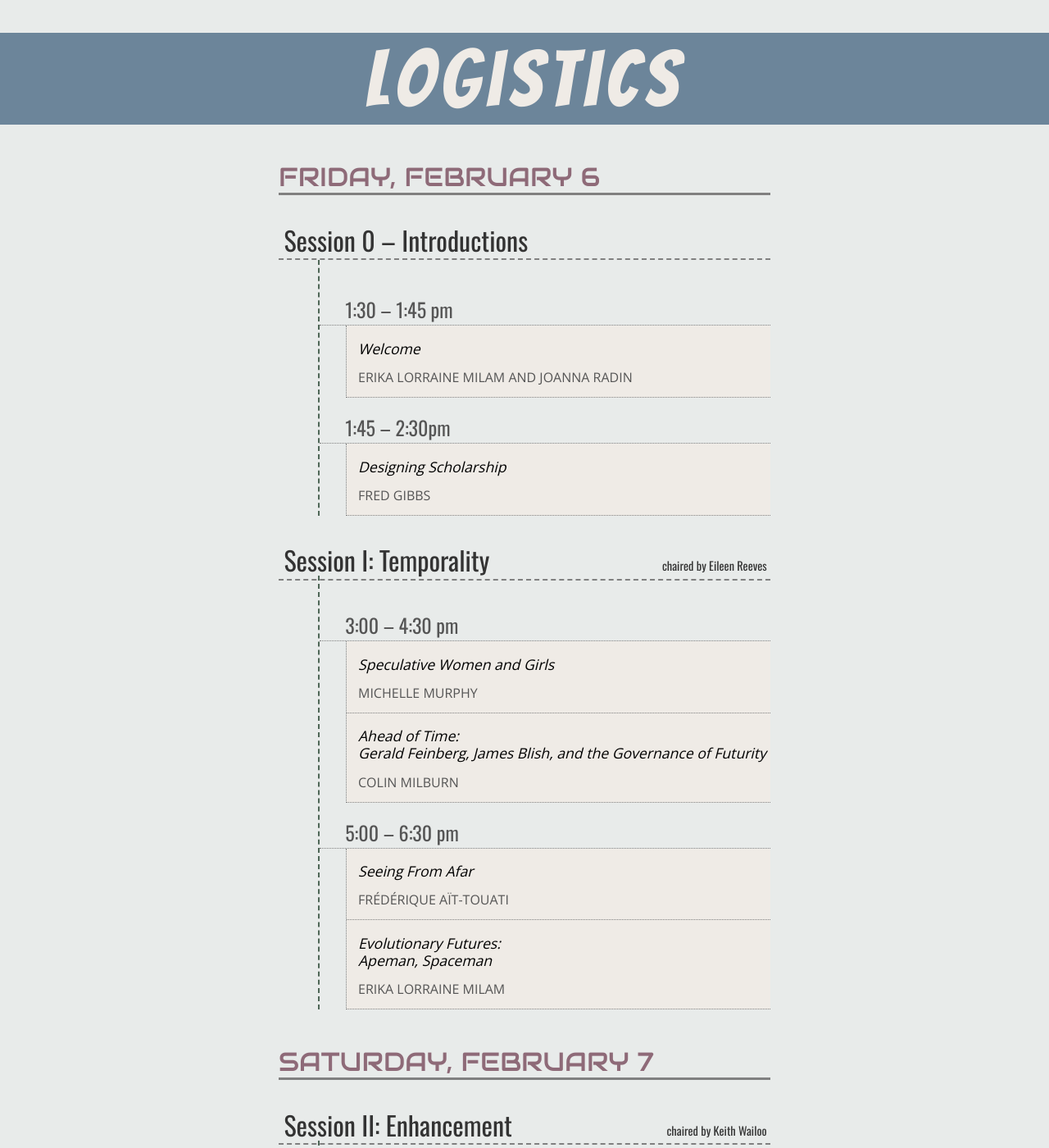
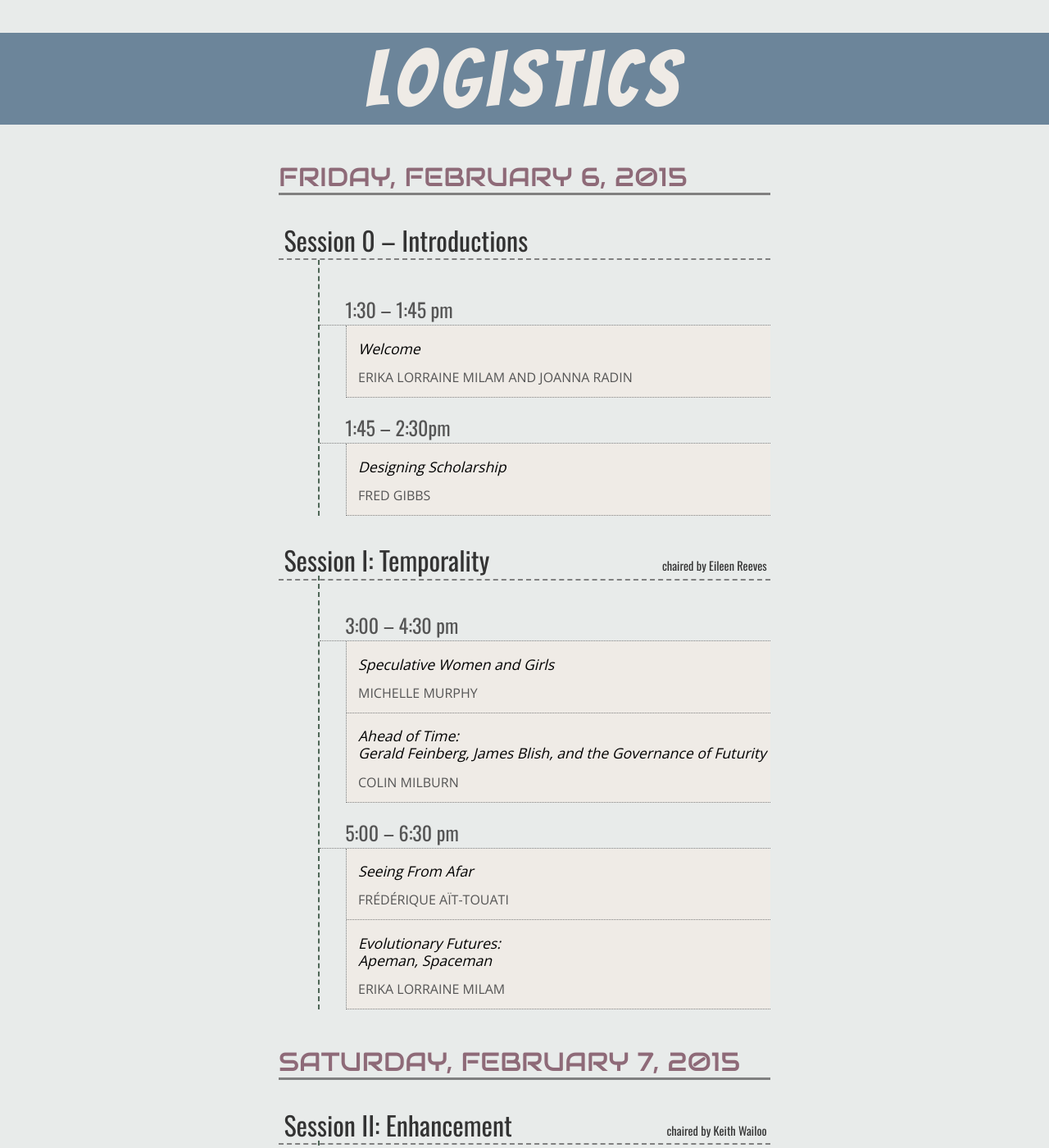
Before and after one commit to historiesofthefuture/historiesofthefuture, a Jekyll site: the page logistics.html, which Jekyll copies as it is, in a window 1280 px wide and 1400 px high. Shown: the whole window at 82% size. Built offline with Jekyll 4.4.1, drawn with Linux system fonts in a browser that asks for light colours; nearby versions of some CDN libraries; some web fonts are replaced.

Commit message:
Update logistics.html

```diff
--- a/logistics.html
+++ b/logistics.html
@@ -41,7 +41,7 @@
 
 <div class="container logistics">
 
-<div class="date">Friday, February 6 </div>
+<div class="date">Friday, February 6, 2015 </div>
 
 <h1>Session 0 – Introductions</h1>
 <div class="session">
@@ -85,7 +85,7 @@
 </div>
 </div>
 
-<div class="date">Saturday, February 7</div>
+<div class="date">Saturday, February 7, 2015</div>
 
 <h1>Session II: Enhancement</h1>
 <h1 class="chair">chaired by Keith Wailoo</h1>
```
